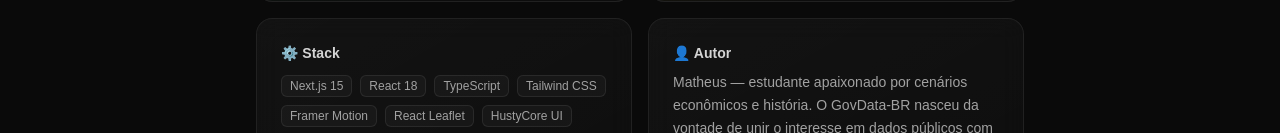
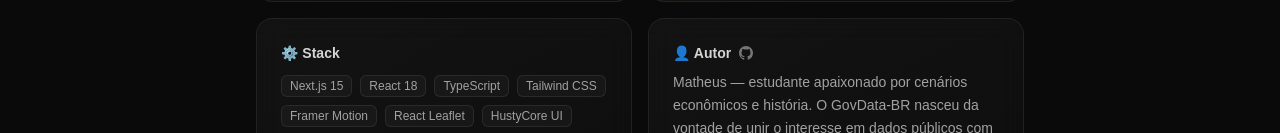
Before and after one commit to Husty-09/GovData-BR, a Next.js app: page /sobre in a window 1280 px wide. Shown: the part 469-602 px from the top of the page. Built offline with nearby package versions, Linux system fonts and the light colour scheme.

Commit message:
feat(sobre): adiciona ícone GitHub com link no card de autor

```diff
--- a/src/app/sobre/page.tsx
+++ b/src/app/sobre/page.tsx
@@ -207,7 +207,20 @@
           >
             <div className="absolute inset-0 opacity-0 hover:opacity-100 transition-opacity duration-300 pointer-events-none" style={{ backgroundColor: "rgba(255,255,255,0.04)" }} />
             <div className="absolute inset-0 bg-linear-to-br from-white/2 to-transparent pointer-events-none" />
-            <h3 className="text-sm font-semibold text-neutral-300 mb-2">👤 Autor</h3>
+            <div className="flex items-center gap-2 mb-2">
+              <h3 className="text-sm font-semibold text-neutral-300">👤 Autor</h3>
+              <a
+                href="https://github.com/Husty-09"
+                target="_blank"
+                rel="noopener noreferrer"
+                className="text-neutral-500 hover:text-neutral-200 transition-colors duration-150"
+                aria-label="GitHub"
+              >
+                <svg xmlns="http://www.w3.org/2000/svg" width="14" height="14" viewBox="0 0 24 24" fill="currentColor">
+                  <path d="M12 0C5.37 0 0 5.37 0 12c0 5.31 3.435 9.795 8.205 11.385.6.105.825-.255.825-.57 0-.285-.015-1.23-.015-2.235-3.015.555-3.795-.735-4.035-1.41-.135-.345-.72-1.41-1.23-1.695-.42-.225-1.02-.78-.015-.795.945-.015 1.62.87 1.845 1.23 1.08 1.815 2.805 1.305 3.495.99.105-.78.42-1.305.765-1.605-2.67-.3-5.46-1.335-5.46-5.925 0-1.305.465-2.385 1.23-3.225-.12-.3-.54-1.53.12-3.18 0 0 1.005-.315 3.3 1.23.96-.27 1.98-.405 3-.405s2.04.135 3 .405c2.295-1.56 3.3-1.23 3.3-1.23.66 1.65.24 2.88.12 3.18.765.84 1.23 1.905 1.23 3.225 0 4.605-2.805 5.625-5.475 5.925.435.375.81 1.095.81 2.22 0 1.605-.015 2.895-.015 3.3 0 .315.225.69.825.57A12.02 12.02 0 0 0 24 12c0-6.63-5.37-12-12-12z" />
+                </svg>
+              </a>
+            </div>
             <p className="text-sm text-neutral-400 leading-relaxed">
               Matheus — estudante apaixonado por cenários econômicos e história.
               O GovData-BR nasceu da vontade de unir o interesse em dados públicos
```
